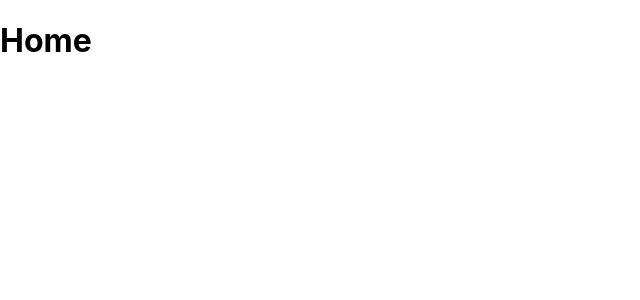
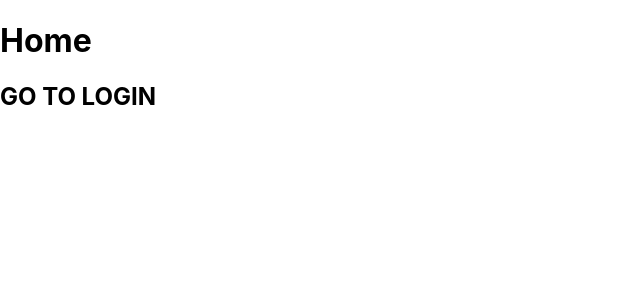
Before and after one commit to walidum/GM-React-Redux-Tuto, a React (Create React App) app: page /home in a window 1280 px wide. Shown: the top 300 px of the page, without its empty margins (0-640 px from the left). Built offline with nearby package versions, Linux system fonts and the light colour scheme.

Commit message:
rollback

```diff
--- a/src/pages/home/home.js
+++ b/src/pages/home/home.js
@@ -1,11 +1,14 @@
 import './home.css'
 import React from 'react';
+import {useHistory} from 'react-router-dom'
 
 const Home = () => {
+    const router = useHistory();
+    return (
+        <div className={'home-main'}>
+            <h1>Home</h1>
 
-    return (
-        <div>
-            <h1>Home</h1>
+            <h2 onClick={() => router.push('login')}>GO TO LOGIN</h2>
         </div>
     )
 }
--- a/src/pages/login/login.js
+++ b/src/pages/login/login.js
@@ -1,11 +1,13 @@
 import './login.css'
 import React from "react";
+import {useHistory} from 'react-router-dom'
 
 const Login = () => {
-
+    const router = useHistory()
     return (
         <div>
             <h1>Page login</h1>
+            <h2 onClick={() => router.push('home')}>GO TO HOME</h2>
         </div>
     )
 }
```
